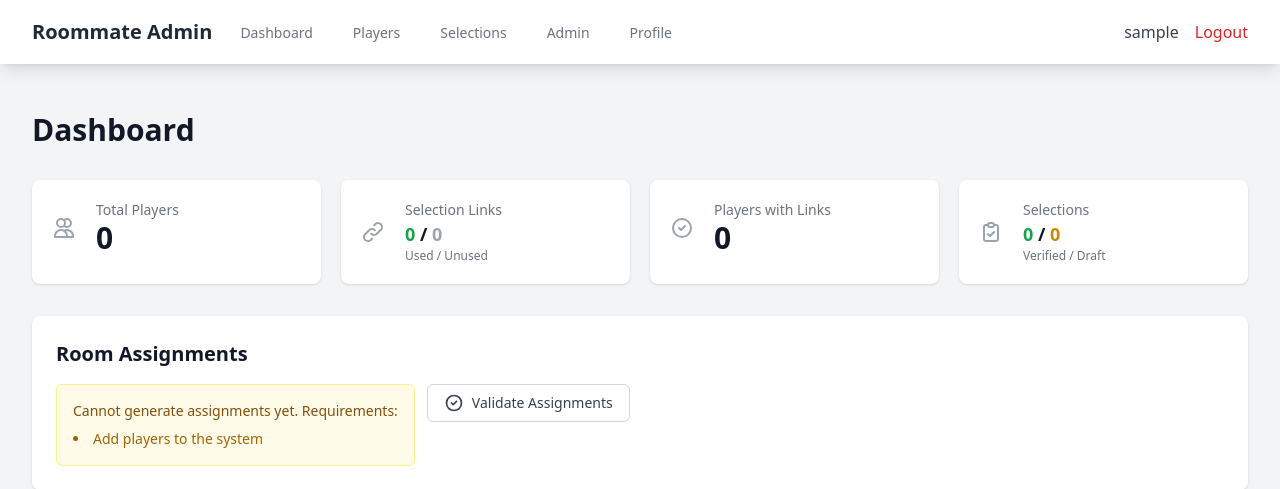
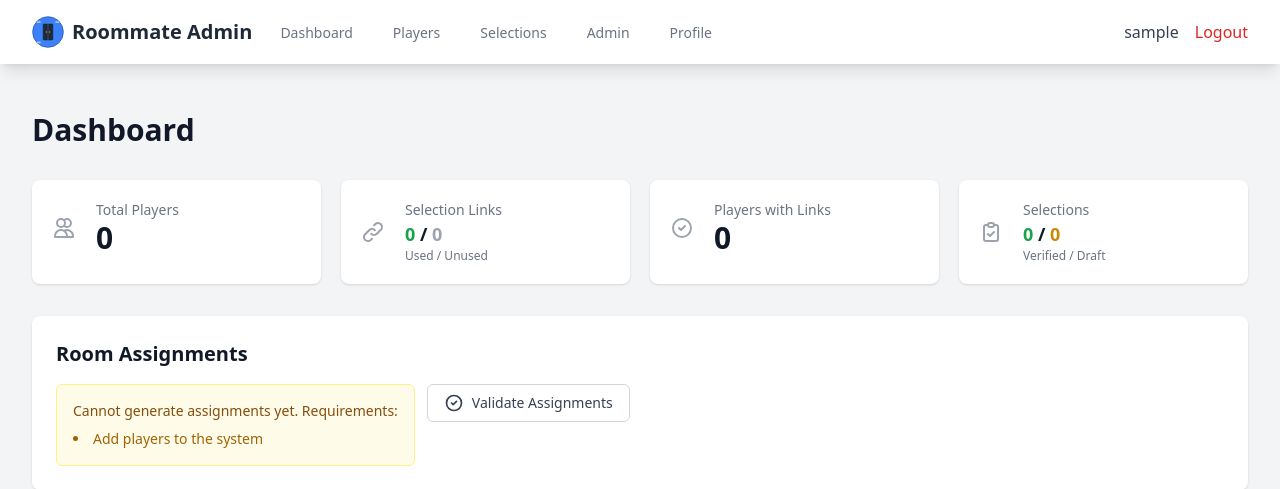
Before and after one commit to finnure/roommate, a Django app: page / in a window 1280 px wide. Shown: the top 489 px of the page. Run offline with Django 5.2, Linux system fonts and the light colour scheme; the visitor is signed in with stand-in values (Sample User, id 1); data that the repository does not hold is empty; parts of the project's set-up code (start-up, migrations or seed data) failed here and were passed over; some libraries are stand-ins or nearby versions.

Commit message:
Add logo and favicon

```diff
--- a/core/templates/core/base.html
+++ b/core/templates/core/base.html
@@ -5,6 +5,8 @@
   <meta charset="UTF-8">
   <meta name="viewport" content="width=device-width, initial-scale=1.0">
   <title>{% block title %}Roommate Admin{% endblock %}</title>
+  {% load static %}
+  <link rel="icon" type="image/svg+xml" href="{% static 'core/img/favicon.svg' %}">
   <script src="https://cdn.tailwindcss.com"></script>
 </head>
 
@@ -14,7 +16,10 @@
       <div class="flex justify-between h-16">
         <div class="flex">
           <div class="flex-shrink-0 flex items-center">
-            <h1 class="text-xl font-bold text-gray-800">Roommate Admin</h1>
+            <a href="{% url 'core:dashboard' %}" class="flex items-center space-x-2">
+              <img src="{% static 'core/img/logo.svg' %}" alt="Roommate Admin" class="h-8 w-8">
+              <span class="text-xl font-bold text-gray-800 hidden md:inline">Roommate Admin</span>
+            </a>
           </div>
           <div class="hidden sm:ml-6 sm:flex sm:space-x-8">
             <a href="{% url 'core:dashboard' %}"
```
Also changed, not shown: CHANGELOG.md, core/static/core/img/favicon.svg (added), core/static/core/img/logo.svg (added).
